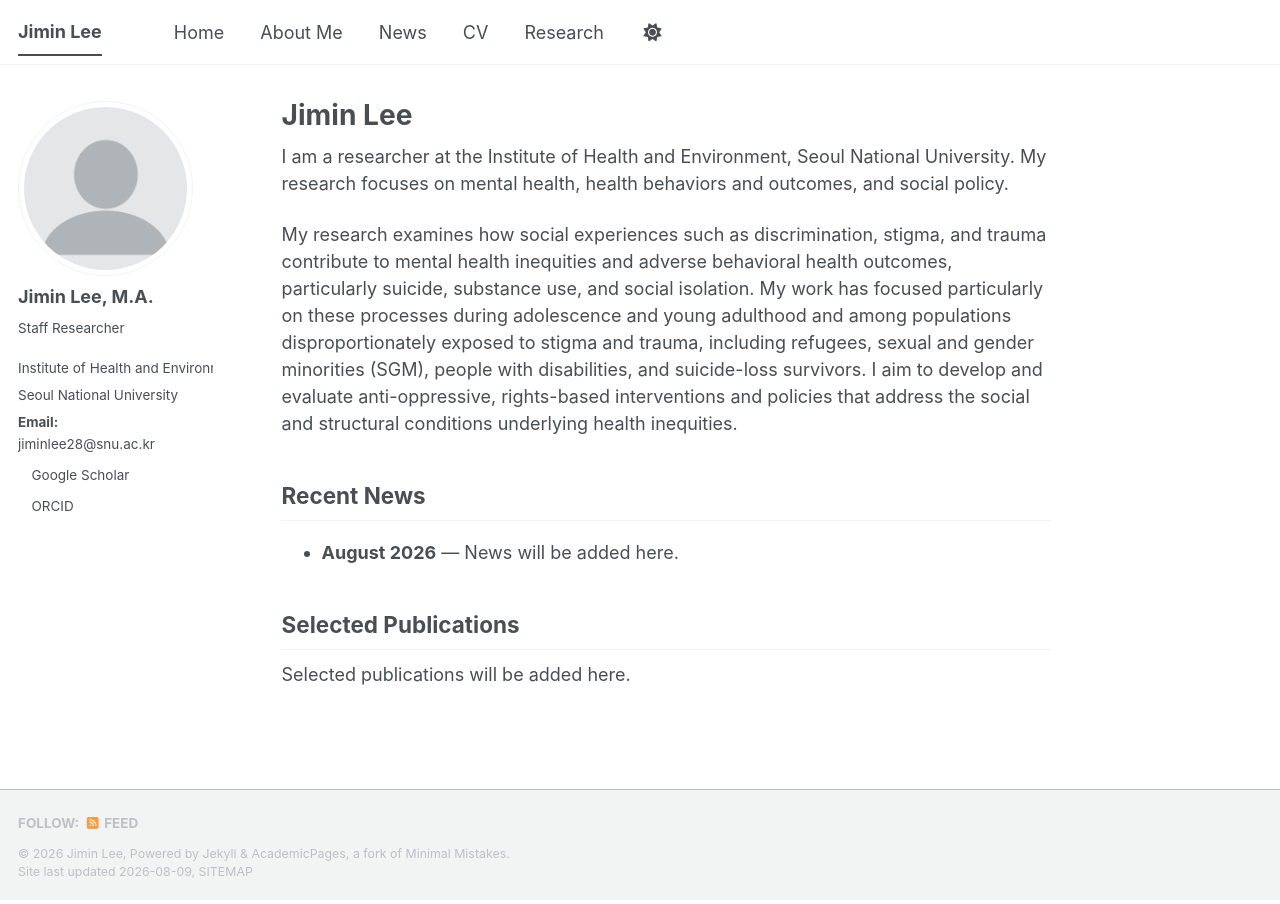
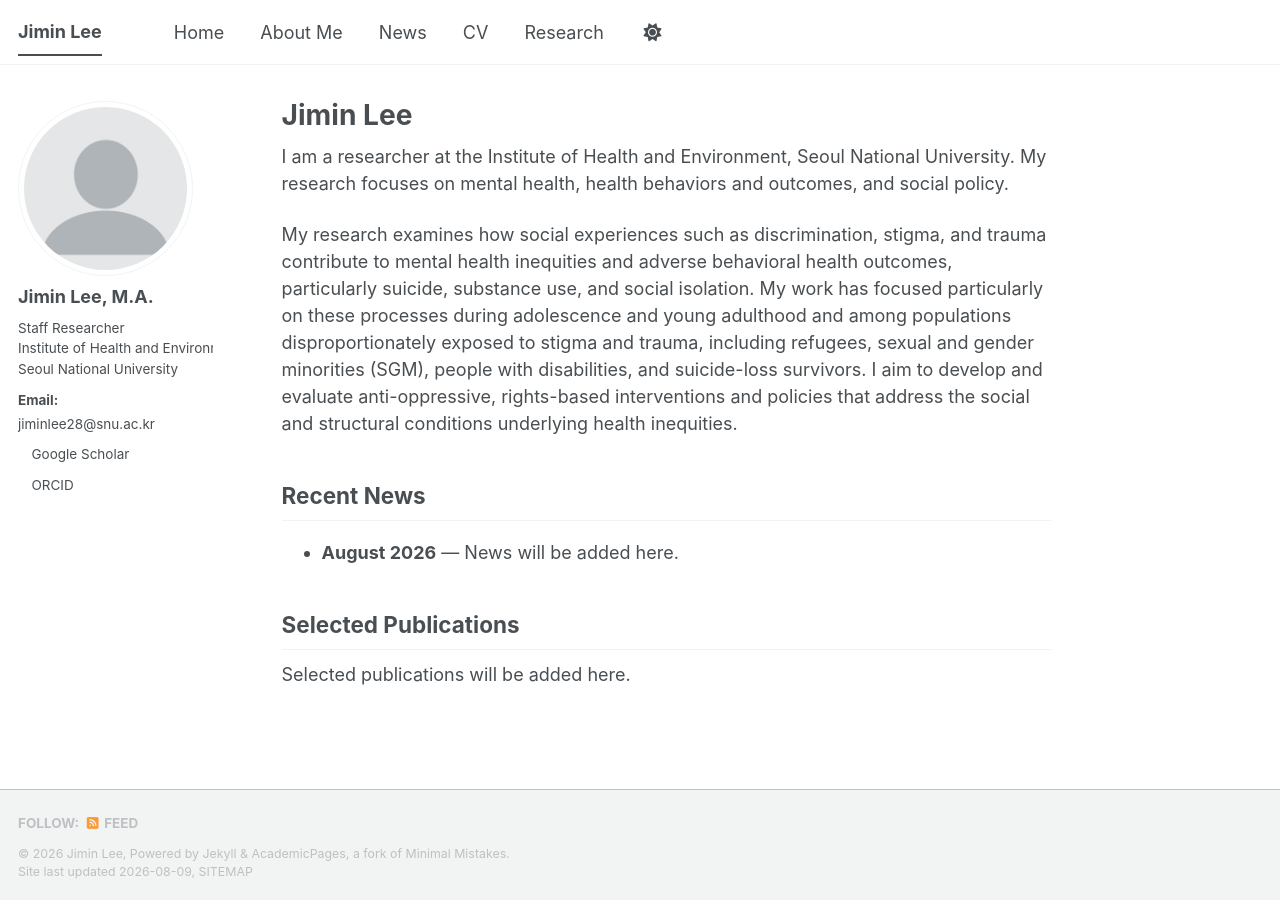
Before and after one commit to jiminlee-research/jiminlee-research.github.io, a Jekyll site: the page built from _pages/about.md, in a window 1280 px wide. Built offline with Jekyll 4.4.1, drawn with Linux system fonts in a browser that asks for light colours; a style sheet for code colours, icons or effects is not loaded.

Commit message:
Update author-profile.html

```diff
--- a/_includes/author-profile.html
+++ b/_includes/author-profile.html
@@ -17,21 +17,23 @@
   <div class="author__content">
     <h3 class="author__name">{{ author.name }}</h3>
     {% if author.pronouns %}<p class="author__pronouns">{{ author.pronouns }}</p>{% endif %}
-    {% if author.bio %}<p class="author__bio">{{ author.bio }}</p>{% endif %}
+    {% if author.bio %}<p class="author__bio" style="margin-bottom: 0;">{{ author.bio }}</p>{% endif %}
   </div>
 
   <div class="author__urls-wrapper">
     <button class="btn btn--inverse">Follow</button>
     <ul class="author__urls social-icons">
               <!-- Font Awesome icons / Biographic information  -->
-           {% if author.employer %}
-        <li>{{ author.employer }}</li>
+              {% if author.employer %}
+        <li style="display: block; margin: 0; line-height: 1.6;">{{ author.employer }}</li>
       {% endif %}
       {% if author.location %}
-        <li>{{ author.location }}</li>
+        <li style="display: block; margin: 0 0 0.5rem; line-height: 1.6;">{{ author.location }}</li>
       {% endif %}
       {% if author.email %}
-        <li><strong>Email:</strong> <a href="mailto:{{ author.email }}">{{ author.email }}</a></li>
+        <li style="display: block; margin: 0.5rem 0 0; line-height: 1.6;">
+          <strong>Email:</strong> <a href="mailto:{{ author.email }}">{{ author.email }}</a>
+        </li>
       {% endif %}
 
       <!-- Font Awesome and Academicons icons / Academic websites -->
```
